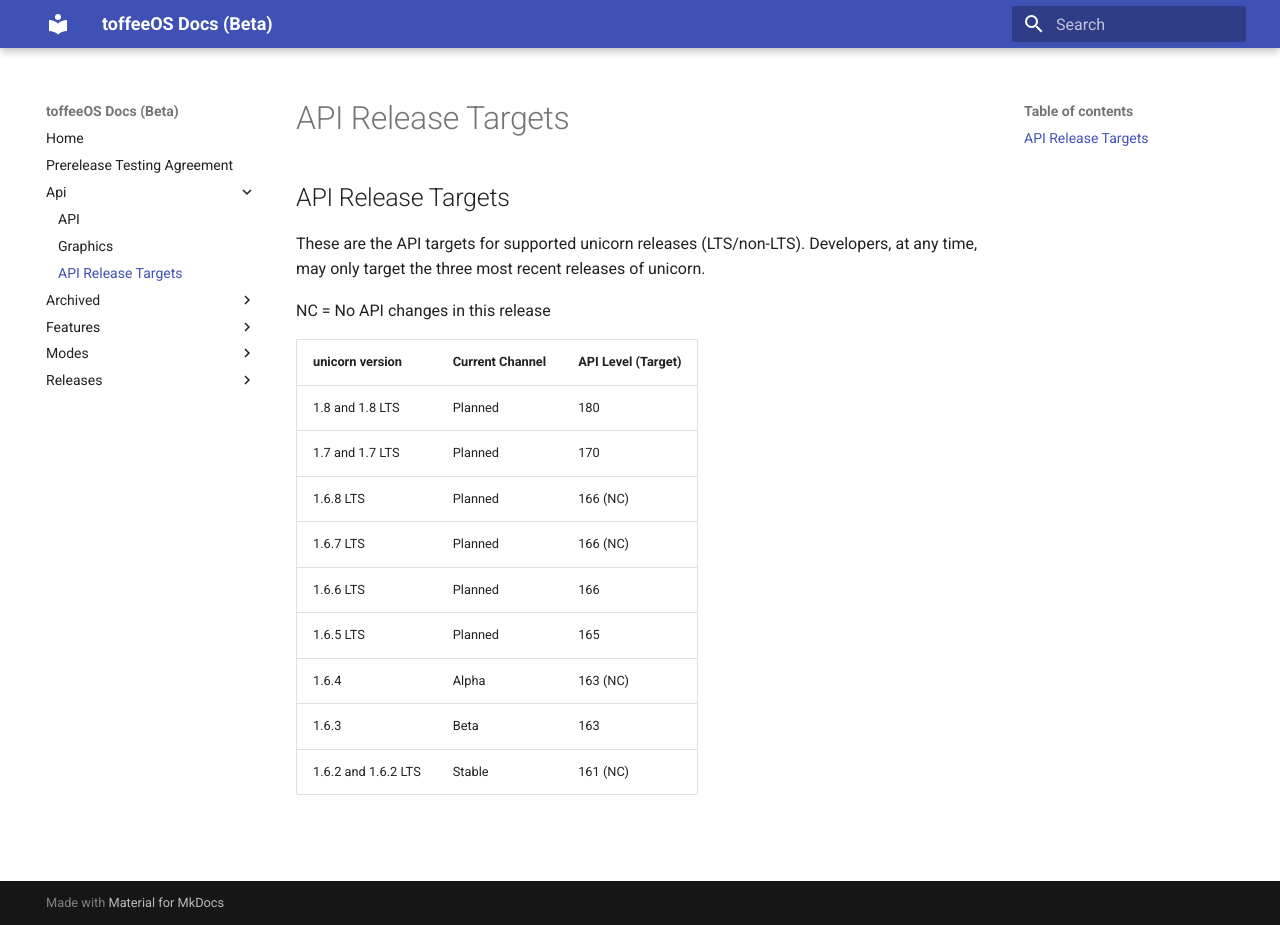
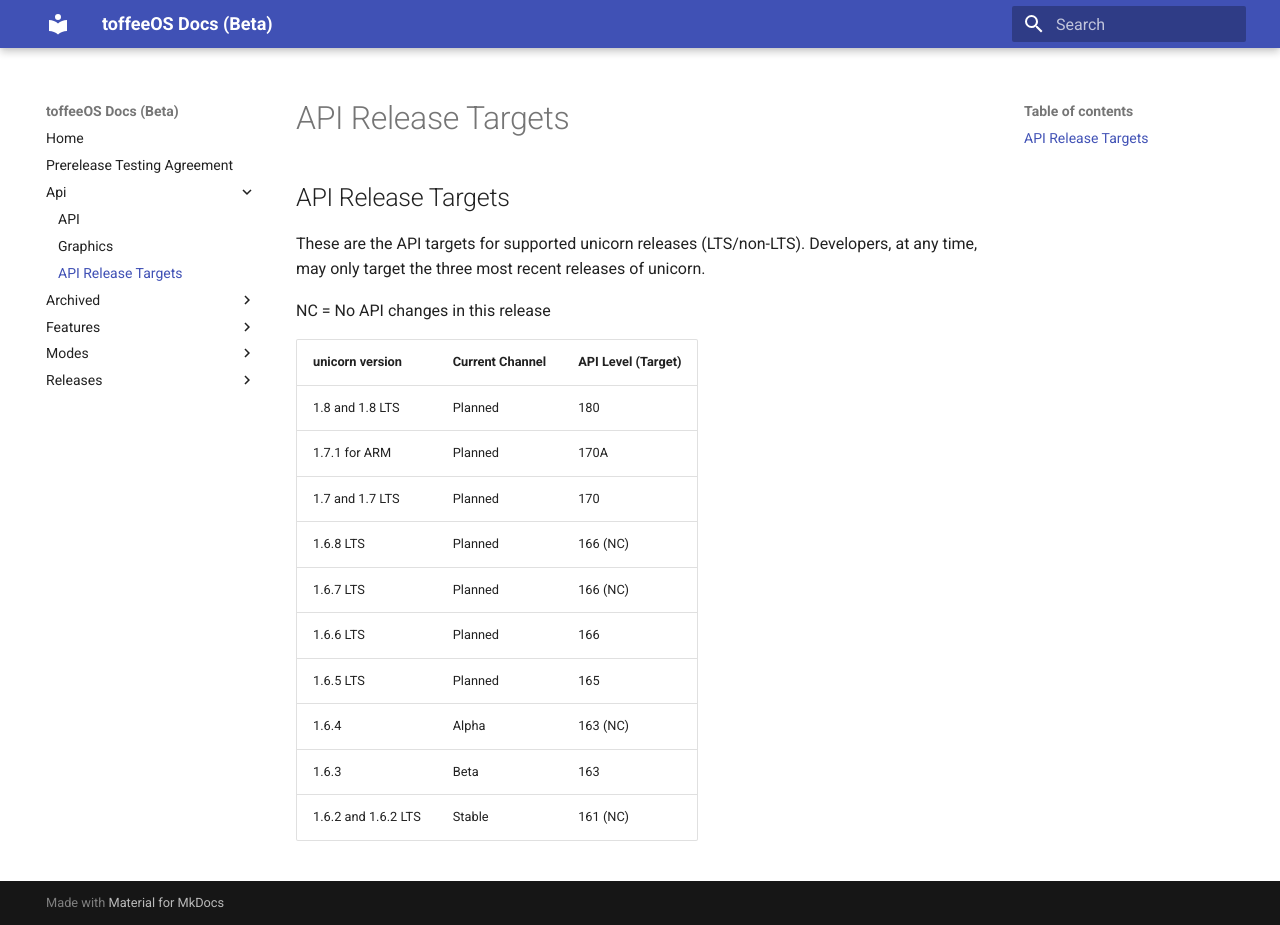
Before and after one commit to Wallymer/toffeeOSdocs, an MkDocs documentation site: the page built from docs/api/release-targets.md, in a window 1280 px wide and 925 px high. Built offline with MkDocs 1.6.1 and Material for MkDocs 9.7.7, drawn with Linux system fonts in a browser that asks for light colours.

Commit message:
1.7.1 ARM release
Signed-off-by: Slade Watkins <slade@sladewatkins.com>

```diff
--- a/docs/api/release-targets.md
+++ b/docs/api/release-targets.md
@@ -9,6 +9,7 @@ NC = No API changes in this release
 | unicorn version | Current Channel | API Level (Target) |
 |-----------------|-----------------|--------------------|
 | 1.8 and 1.8 LTS | Planned | 180 |
+| 1.7.1 for ARM | Planned | 170A |
 | 1.7 and 1.7 LTS | Planned | 170 |
 | 1.6.8 LTS | Planned | 166 (NC) |
 | 1.6.7 LTS | Planned | 166 (NC) |
```
